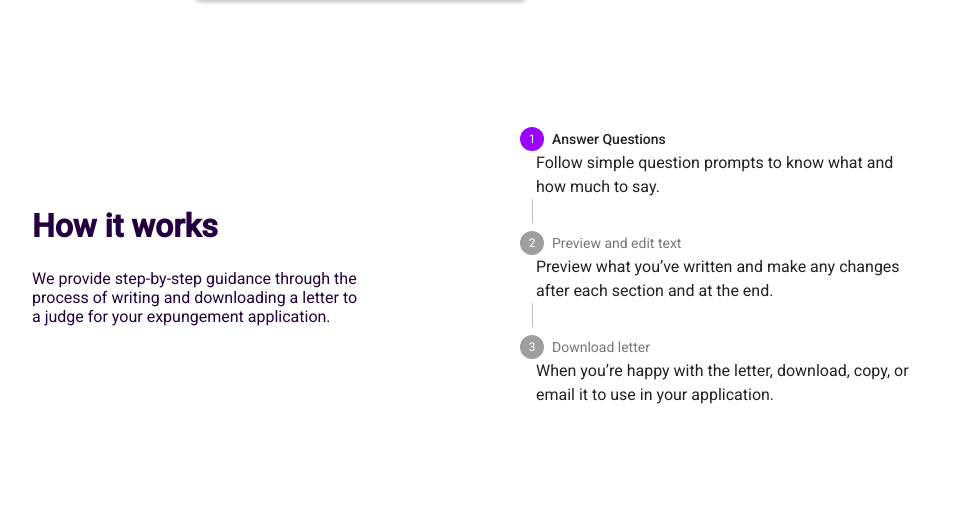
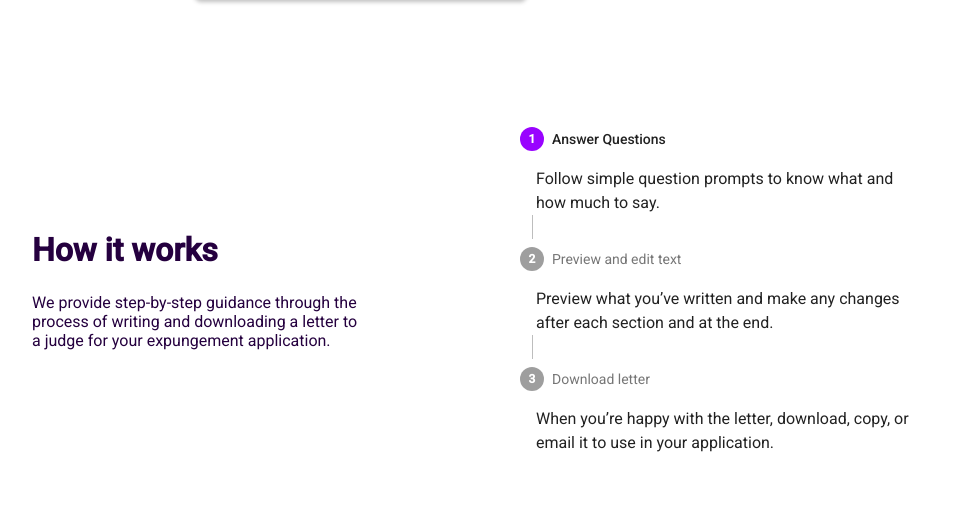
Before and after one commit to hackforla/expunge-assist, a React (Create React App) app in the folder products/statement-generator/: page / in a window 1280 px wide. Shown: the part 1365-1870 px from the top of the page, without its empty margins (152-1124 px from the left). Built offline with nearby package versions, Linux system fonts and the light colour scheme.

Commit message:
added margin to step content need to figure out color bug

```diff
--- a/products/statement-generator/src/components/VerticalStep.tsx
+++ b/products/statement-generator/src/components/VerticalStep.tsx
@@ -14,8 +14,17 @@ const useStyles = makeStyles((theme: Theme) =>
       display: 'flex',
       alignItems: 'center',
     },
+    stepLabel: {
+      fontSize: '1.2rem', // Adjust font size
+      fontWeight: 'bold', // Adjust font weight
+    },
     stepContent: {
       marginLeft: theme.spacing(2),
+      marginTop: theme.spacing(2),
+      fontSize: '1rem', // Adjust font size
+    },
+    stepConnector: {
+      backgroundColor: theme.palette.primary.main, // Customize step connector color
     },
   })
 );
@@ -46,9 +55,10 @@ export default function VerticalStep() {
       <Stepper orientation="vertical">
         {steps.map((label, index) => (
           <Step key={label}>
-            <StepLabel>{label}</StepLabel>
-
-            <Typography className={classes.stepContent} color="textPrimary">
+            <StepLabel style={{ fontSize: '1.2rem', fontWeight: 'bold' }}>
+              {label}
+            </StepLabel>
+            <Typography className={classes.stepContent}>
               {getStepContent(index)}
             </Typography>
           </Step>
```
